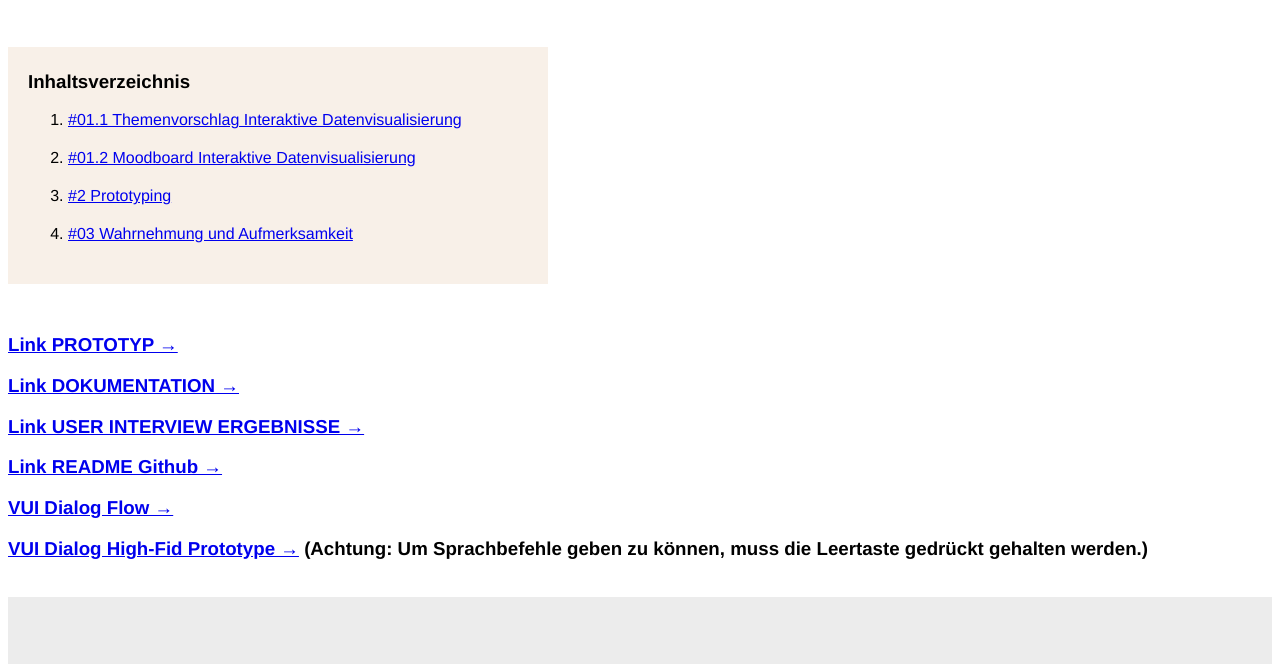
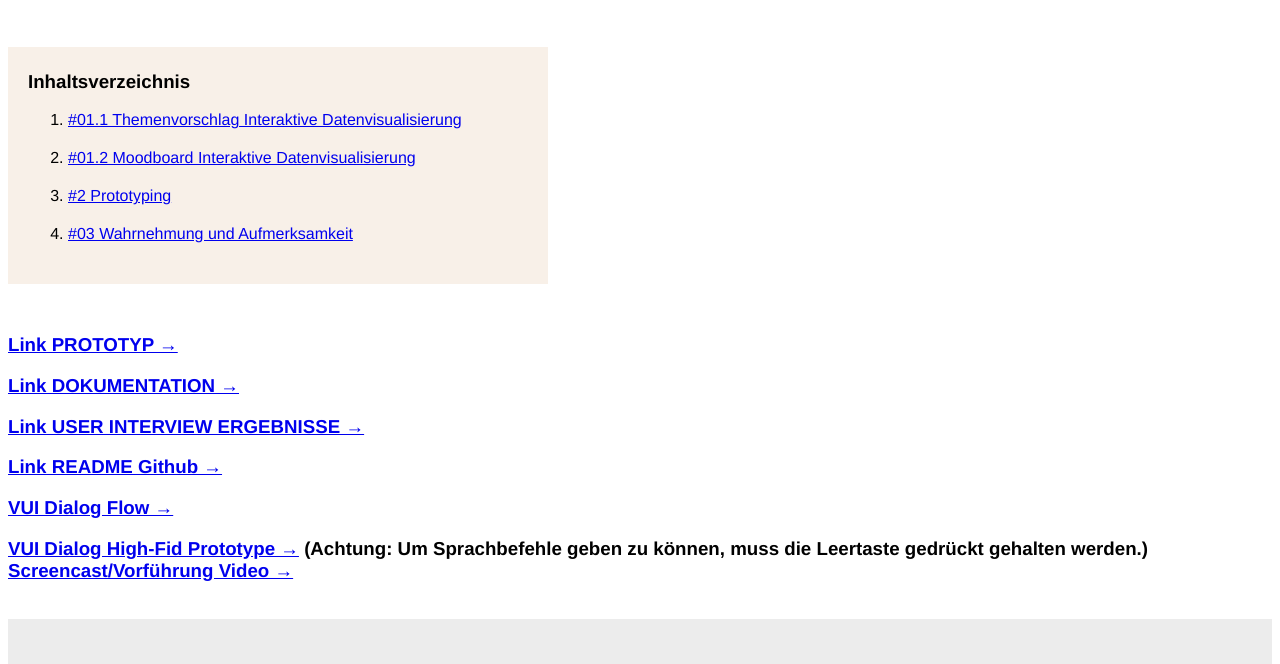
Before and after one commit to loge99/IFD, a plain HTML site: page index.html in a window 1280 px wide. Shown: the part 101-765 px from the top of the page. Drawn offline with Linux system fonts and the light colour scheme.

Commit message:
Updates & Fixes

```diff
--- a/index.html
+++ b/index.html
@@ -44,8 +44,9 @@
     <h3><a href="https://github.com/loge99/IFD/blob/main/README.md">Link README Github
         →</a></h3>
     <h3><a href="https://app.fabble.io/share/9a66c">VUI Dialog Flow →</a></h3>
-    <h3><a href="https://xd.adobe.com/view/4cf03813-1b64-4a18-971d-fcc2718d0771-19a3/">VUI Dialog High-Fid Prototype →</a> (Achtung: Um Sprachbefehle geben zu können, muss die Leertaste gedrückt gehalten werden.)</h3>
-    <br>
+    <h3><a href="https://xd.adobe.com/view/4cf03813-1b64-4a18-971d-fcc2718d0771-19a3/">VUI Dialog High-Fid Prototype
+        →</a> (Achtung: Um Sprachbefehle geben zu können, muss die Leertaste gedrückt gehalten werden.) <a href="https://www.loom.com/share/500d2732ac3f48afbbfeb9a9f237082c
+      ">Screencast/Vorführung Video →</a></h3> <br>
 
 
     <div>
```
Also changed, not shown: 1 other file.
